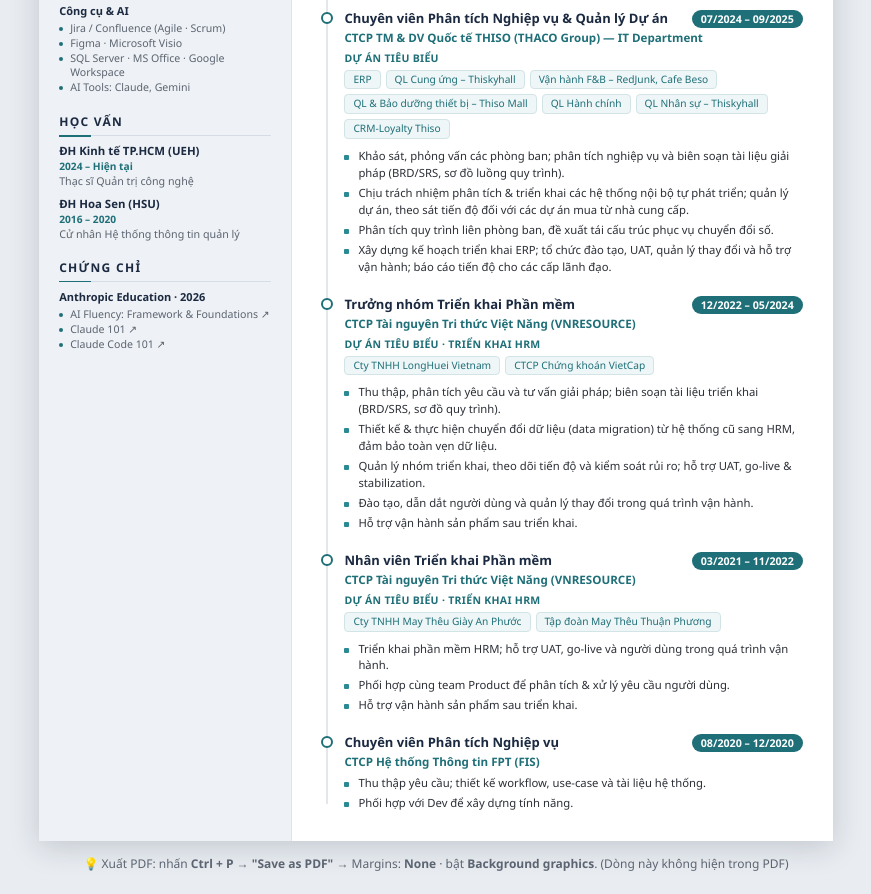
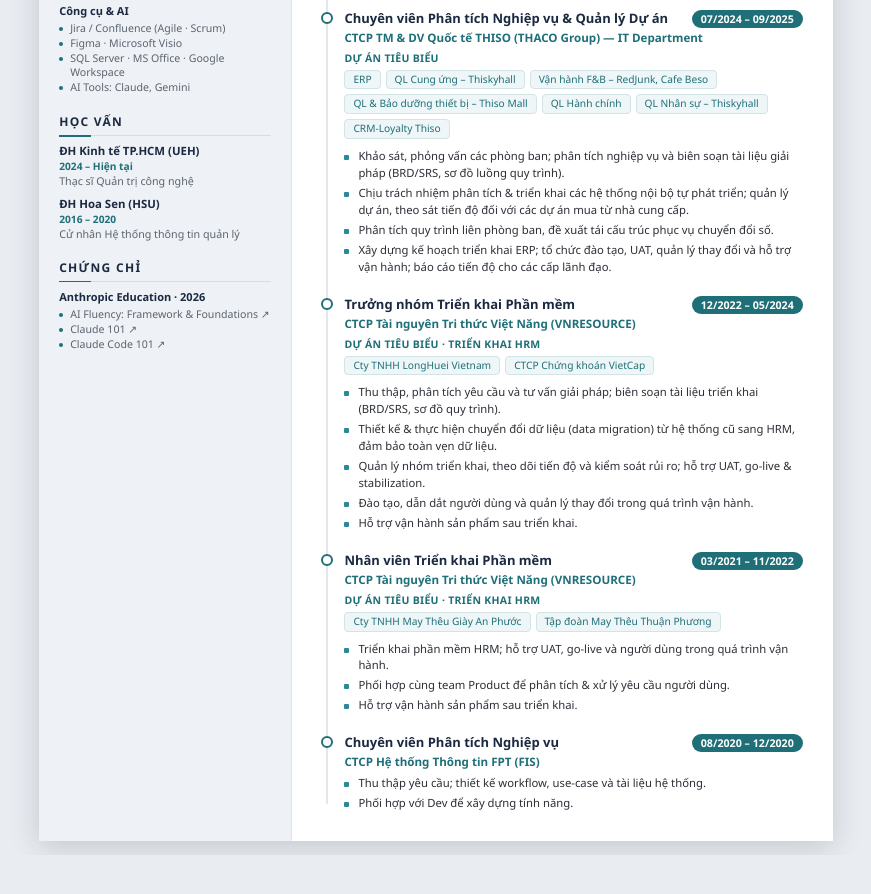
Before and after one commit to Quang-RH/hodacquang-cv, a plain HTML site: page index.html in a window 1280 px wide. Shown: the part 559-1453 px from the top of the page, without its empty margins (204-1075 px from the left). After the commit the page ends 1414 px from the top, so only its background shows below. Drawn offline with Linux system fonts and the light colour scheme.

Commit message:
Remove redundant PDF-export hint line (Download PDF button replaces it)

```diff
--- a/index.html
+++ b/index.html
@@ -315,7 +315,5 @@
   </main>
 </div>
 
-<p class="hint">💡 Xuất PDF: nhấn <b>Ctrl + P</b> → <b>"Save as PDF"</b> → Margins: <b>None</b> · bật <b>Background graphics</b>. (Dòng này không hiện trong PDF)</p>
-
 </body>
 </html>
```
Also changed, not shown: en.html (+0 -2 lines).
